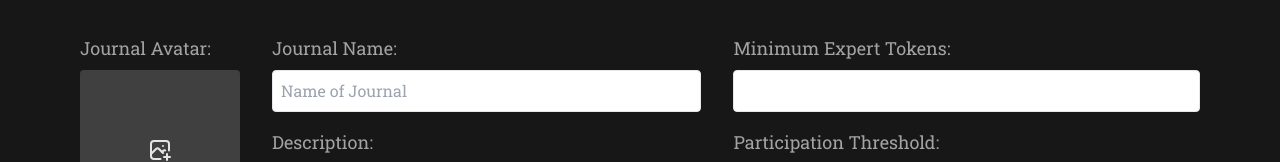
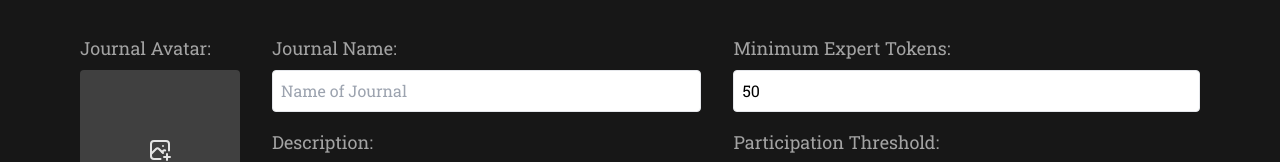
Before and after one commit to Royal-lobster/ChainSheets, a Next.js app: page / in a window 1280 px wide. Shown: the part 1622-1784 px from the top of the page. Built offline with nearby package versions, Linux system fonts and the light colour scheme.

Commit message:
fix journal name and description

```diff
--- a/app/(home)/CreateNewJournal.tsx
+++ b/app/(home)/CreateNewJournal.tsx
@@ -84,7 +84,7 @@
                 <textarea
                   {...register("description")}
                   placeholder="Enter about your journal"
-                  className="border w-full p-2 rounded"
+                  className="border w-full p-2 rounded text-black"
                 />
               </FieldWrapper>
 
--- a/app/(home)/FieldWrapper.tsx
+++ b/app/(home)/FieldWrapper.tsx
@@ -31,7 +31,7 @@
           })}
           placeholder={placeholder}
           type={type}
-          className="block border w-full p-2 rounded"
+          className="block border w-full p-2 rounded text-black"
         />
       )}
       <p className="text-xs text-red-500 mt-1">
```
